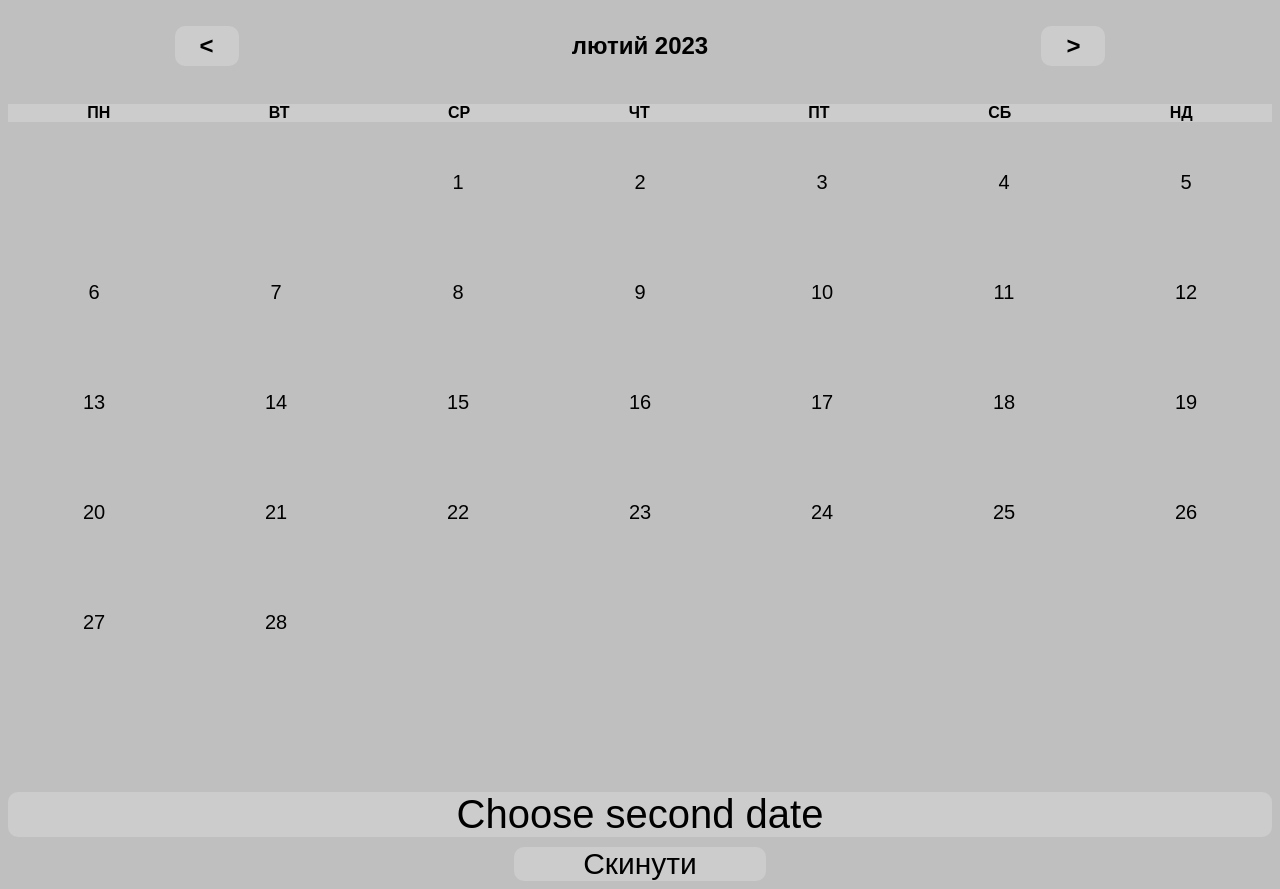
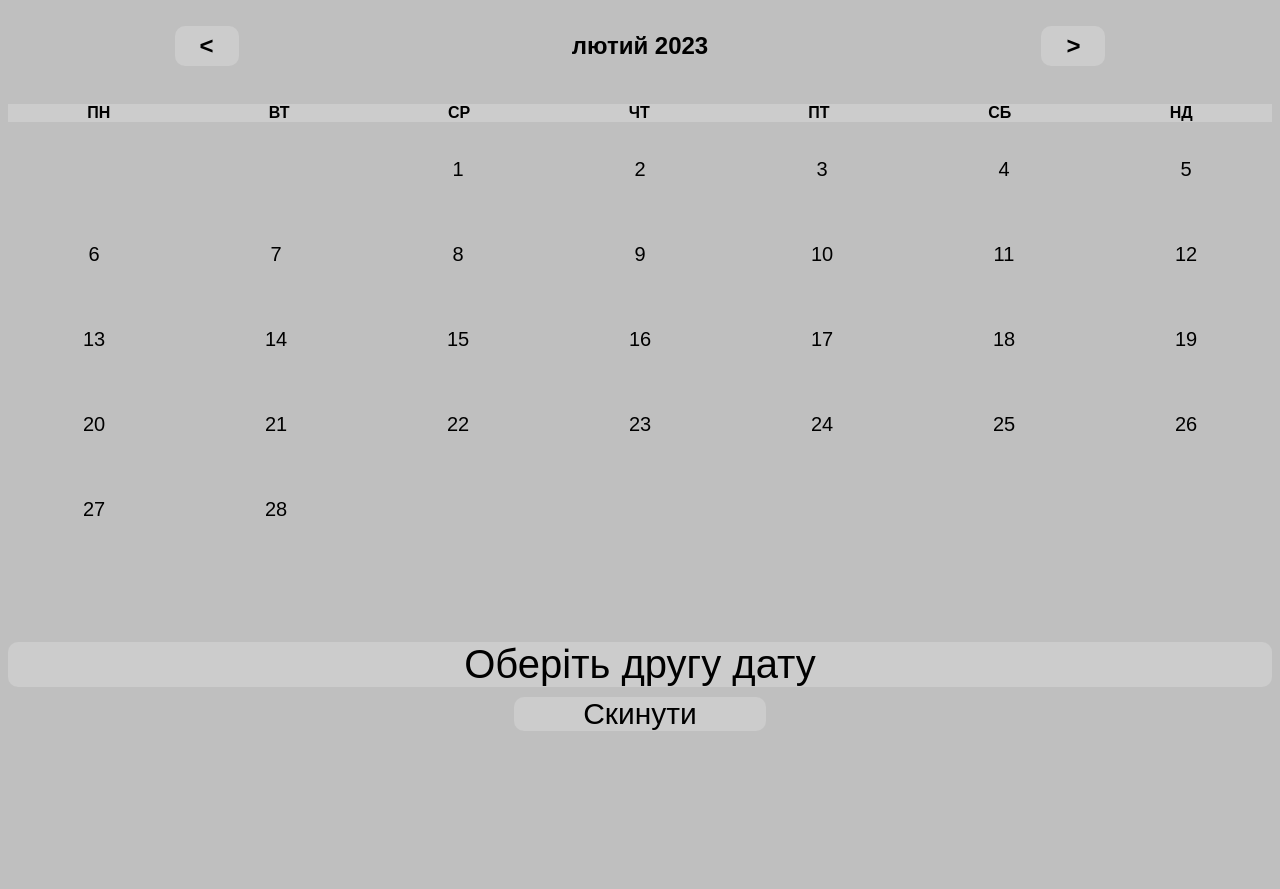
Before and after one commit to bowlofruit/Internet_programming, a plain HTML site: page Lab4/index.html in a window 1280 px wide. Both pictures are taken after a click on the element "10". After the commit the page ends 800 px from the top, so only its background shows below. Drawn offline with Linux system fonts and the light colour scheme.

Commit message:
Refactoring 4 and 5 labs

```diff
--- a/Lab4/calendar.js
+++ b/Lab4/calendar.js
@@ -77,7 +77,7 @@ function updateCalendar(dates, year, month, monthName, output) {
         if(!startPointFlag){
           startPointFlag = true;
           startPointDate = date;
-          output.textContent = "Choose second date";
+          output.textContent = "Оберіть другу дату";
         }
         else{
           endPointFlag = true;
--- a/Lab4/style.css
+++ b/Lab4/style.css
@@ -35,7 +35,7 @@ header {
 .dates {
   display: grid;
   grid-template-columns: repeat(7, 1fr);
-  grid-auto-rows: minmax(100px, auto);
+  grid-auto-rows: minmax(75px, auto);
   gap: 10px;
 }
 
--- a/Lab5/RegEx.js
+++ b/Lab5/RegEx.js
@@ -3,7 +3,7 @@ const outputElem = document.getElementById('output');
 
 inputElem.addEventListener('input', () => {
   const input = inputElem.value;
-  const output = input.replace(/\b(\w+)\b(\s+\1)+/, '$1');
+  const output = input.replace(/\b(\w+)\b(\s+\1)+/gi, '$1');
   outputElem.textContent = output;
 });
 
```
